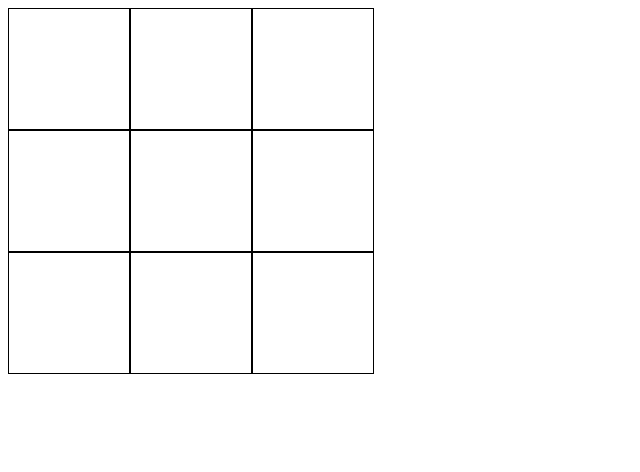
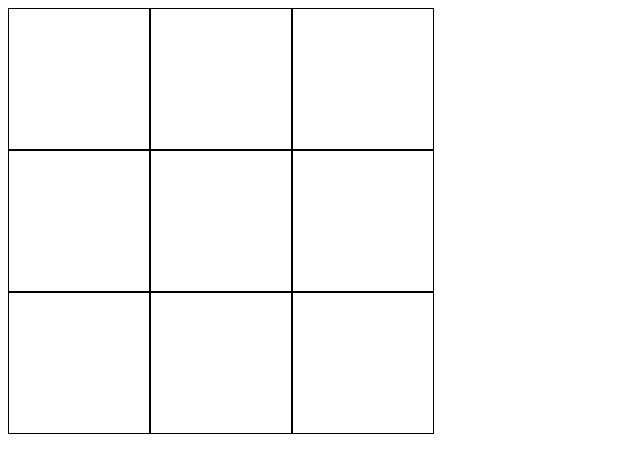
Before and after one commit to alexw1983/jack-stuff, a plain HTML site: page grid.html in a window 1280 px wide. Shown: the whole page, without its empty margins (0-640 px from the left). Drawn offline with Linux system fonts and the light colour scheme.

Commit message:
new text

```diff
--- a/grid.html
+++ b/grid.html
@@ -6,8 +6,8 @@
         .row div {
             padding: 10px;
             border: 1px solid black;
-            height:100px;
-            width: 100px;
+            height:120px;
+            width: 120px;
             float: left;
         }
         .row {
```
Also changed, not shown: index.html (+1 -1 lines).
